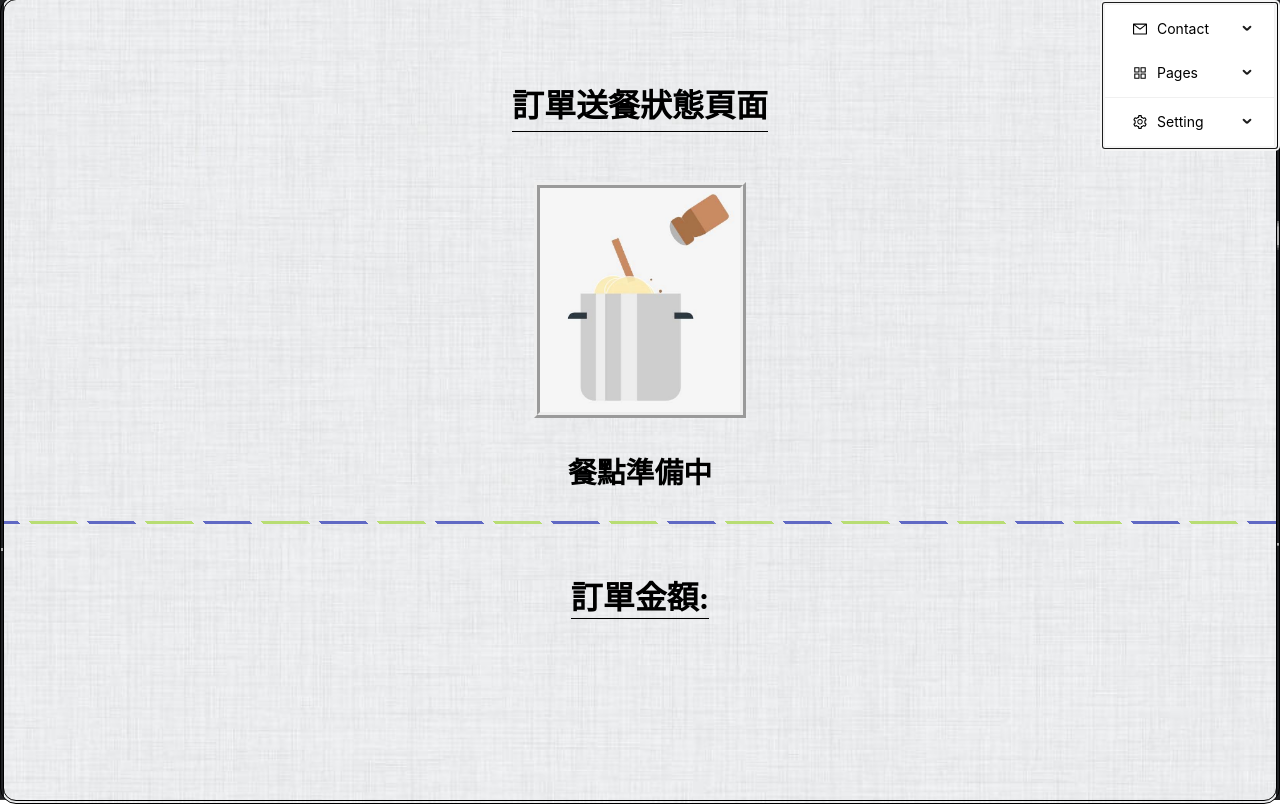
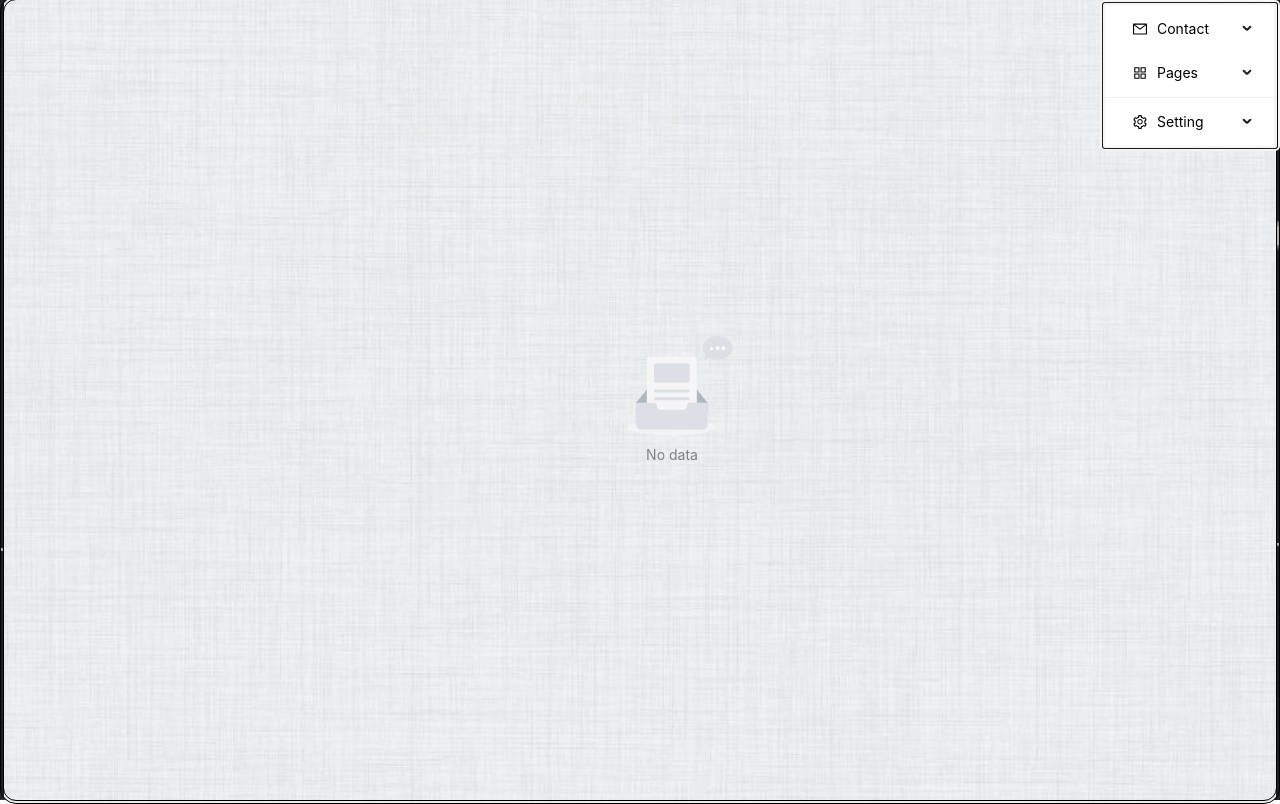
Before and after one commit to itsukif6/orderSystem, a React (Create React App) app in the folder frontend/: page /Track in a window 1280 px wide. Built offline with nearby package versions, Linux system fonts and the light colour scheme; no server answers.

Commit message:
null order screen update

```diff
--- a/frontend/src/Order/Order.css
+++ b/frontend/src/Order/Order.css
@@ -149,3 +149,7 @@ svg {
 .MuiButtonBase-root.MuiButton-root.MuiButton-text.MuiButton-textPrimary.MuiButton-sizeMedium.MuiButton-textSizeMedium.MuiButton-colorPrimary.MuiButton-root.MuiButton-text.MuiButton-textPrimary.MuiButton-sizeMedium.MuiButton-textSizeMedium.MuiButton-colorPrimary.css-1e6y48t-MuiButtonBase-root-MuiButton-root {
   font-size: large;
 }
+
+.css-dev-only-do-not-override-1kuana8.ant-empty{
+  margin-right: 3rem;
+}
--- a/frontend/src/Order/Order.jsx
+++ b/frontend/src/Order/Order.jsx
@@ -13,9 +13,8 @@ import DialogContent from "@mui/material/DialogContent";
 import DialogContentText from "@mui/material/DialogContentText";
 import DialogTitle from "@mui/material/DialogTitle";
 import Slide from "@mui/material/Slide";
-import preparingImg from "./preparing.png";
-import deliveringImg from "./delivering.png";
-import completeImg from "./complete.jpg";
+import { Empty } from "antd";
+
 const Transition = React.forwardRef(function Transition(props, ref) {
   return <Slide direction="up" ref={ref} {...props} />;
 });
@@ -111,7 +110,8 @@ function Order() {
   const [price, setPrice] = useState(null);
   // useState hook to get Order Data
   const [orderData, setOrderData] = useState(null);
-  console.log(orderData);
+  // console.log(orderData);
+
   useEffect(() => {
     getDeliveryStatus();
     getPrice();
@@ -160,7 +160,9 @@ function Order() {
   };
 
   // time settings
-  if (orderData) {
+  if (orderData !== null) {
+    if (orderData !== "false") {
+      console.log(orderData);
       var username = orderData[0];
       var time = orderData[16];
       var timeYY = time.substring(0, 4);
@@ -169,6 +171,7 @@ function Order() {
       var timeHour = time.substring(11, 13);
       var timeMinute = time.substring(14, 16);
       var timeSecond = time.substring(17, 19);
+    }
   }
 
   // Delivery status
@@ -209,6 +212,15 @@ function Order() {
       } else {
         return 0;
       }
+    }
+  };
+
+  const isOrderEmpty = () => {
+    console.log(orderData)
+    if (orderData === null || orderData === undefined || orderData === "false") {
+      return true; // Cart is empty if it's null or undefined
+    } else {
+      return false; // Cart is not empty if it's any other value
     }
   };
 
@@ -285,45 +297,13 @@ function Order() {
       </div>
       {/* main component */}
       <div className="order-componenets">
-        {/* <h1 id="order-data-text">訂單資訊頁面</h1>
-        <div className="food-status">
-          {DeliveryStatus === 1 ? (
-            <div className="food-status-component">
-              <div className="food-img">
-                <img
-                  src={preparingImg}
-                  alt="preparingImg"
-                  className="food-status-img"
-                ></img>
-              </div>
-              <h2 className="order-status-text">餐點準備中</h2>
-            </div>
-          ) : DeliveryStatus === 2 ? (
-            <div>
-              <img
-                src={deliveringImg}
-                alt="deliveringImg"
-                className="food-status-img"
-              ></img>
-              <h2 className="order-status-text">餐點運送中</h2>
+        {isOrderEmpty() ? (
+          // if no Order in this username, show empty icon
+          <div id="empty-component">
+            <Empty />
           </div>
         ) : (
           <div>
-              <img
-                src={completeImg}
-                alt="completeImg"
-                className="food-status-img"
-              ></img>
-              <h2 className="order-status-text">餐點已送達</h2>
-            </div>
-          )}
-        </div> */}
-        {/* <div id="cut-line"></div> */}
-        {/* <div id="order-price-component">
-          <div id="order-price-text">
-            <h2 id="price-text-h2">訂單金額:{price}</h2>
-          </div>
-        </div> */}
             <div id="order-info">
               <h1 className="order-info-text">訂購人</h1>
               <h1 className="order-info-text">訂單時間</h1>
@@ -516,6 +496,8 @@ function Order() {
               <h1 className="user-info-text">{price}</h1>
             </div>
           </div>
+        )}
+      </div>
     </div>
   );
 }
--- a/frontend/src/OrderTrack/OrderTrack.css
+++ b/frontend/src/OrderTrack/OrderTrack.css
@@ -108,3 +108,8 @@ svg {
     margin-top: 3rem;
     font-size: 2rem;
 }
+
+#empty-component1 {
+    margin-top: 21rem;
+    margin-left: 4rem;
+}
--- a/frontend/src/OrderTrack/OrderTrack.jsx
+++ b/frontend/src/OrderTrack/OrderTrack.jsx
@@ -9,6 +9,7 @@ import { Menu } from "antd";
 import preparingImg from "./preparing.png";
 import deliveringImg from "./delivering.png";
 import completeImg from "./complete.jpg";
+import { Empty } from "antd";
 
 const items = [
   {
@@ -102,8 +103,9 @@ function OrderTrack() {
   const [price, setPrice] = useState(null);
 
   useEffect(() => {
+    getPrice();
     getDeliveryStatus();
-    getPrice();
+
     // title
     document.title = "Order Track";
   }, []);
@@ -140,6 +142,15 @@ function OrderTrack() {
     fetch("http://localhost:5000/logOut")
       .then((response) => response.json())
       .then((data) => this.setState({ totalReactPackages: data.total }));
+  };
+
+  const isOrderEmpty = () => {
+    console.log(price)
+    if (price === null || price === undefined || price === false) {
+      return true; // Cart is empty if it's null or undefined
+    } else {
+      return false; // Cart is not empty if it's any other value
+    }
   };
 
   const onClickMenu = (e) => {
@@ -215,8 +226,13 @@ function OrderTrack() {
       </div>
       {/* main component */}
       <div className="ordertrack-componenet">
-        <h1 id="ordertrack-data-text">訂單送餐狀態頁面</h1>
-        <div className="food-status">
+        {isOrderEmpty() ? (
+          // if no Order in this username, show empty icon
+          <div id="empty-component1">
+            <Empty />
+          </div>
+        ) : (
+          <><h1 id="ordertrack-data-text">訂單送餐狀態頁面</h1><div className="food-status">
             {DeliveryStatus === 1 ? (
               <div className="food-status-component">
                 <div className="food-img">
@@ -247,13 +263,12 @@ function OrderTrack() {
                 <h2 className="ordertrack-status-text">餐點已送達</h2>
               </div>
             )}
-        </div>
-        <div id="cut-line"></div>
-        <div id="ordertrack-price-component">
+          </div><div id="cut-line"></div><div id="ordertrack-price-component">
               <div id="ordertrack-price-text">
                 <h2 id="price-text-h2">訂單金額:{price}</h2>
               </div>
-        </div>
+            </div></>
+        )}
       </div>
     </div>
   );
--- a/frontend/src/Staff/Staff.jsx
+++ b/frontend/src/Staff/Staff.jsx
@@ -7,14 +7,19 @@ let headers = {
   "Content-Type": "application/json",
   Accept: "application/json",
 };
+
 function Staff() {
+  const [orderData, setOrderData] = useState(null);
   const [DeliveryStatus, setDeliveryStatus] = useState(1);
   const [Username, setUsername] = useState(null);
   const [submitStatus, setsubmitStatus] = useState(DeliveryStatus);
-  // title
+
+
   useEffect(() => {
+    getOrderData();
     getDeliveryStatus();
     getUsername();
+    // title
     document.title = "Staff setting page";
   }, []);
 
@@ -31,6 +36,19 @@ function Staff() {
       });
   };
 
+  // get Delivery Status
+  const getOrderData = () => {
+    // get Order
+    fetch("http://localhost:5000/getOrder")
+      .then((response) => response.json())
+      .then((data) => {
+
+        setOrderData(data);
+      })
+      .catch((e) => {
+        console.log(e);
+      });
+  };
 
   // get Delivery Status
   const getUsername = () => {
@@ -138,8 +156,16 @@ function Staff() {
     };
   };
 
+  const checkPassword = () => {
+    if (value === 12345678) {
+      console.log("1");
+    }
+  };
+
+  console.log(orderData)
   return (
     <div id="welcome-component">
+      <>
         {showPasswordComponent && (
           <div id="password">
             <form onSubmit={handleSubmit} id="staff-password-component">
@@ -150,12 +176,13 @@ function Staff() {
             {result && <p>{result}</p>}
           </div>
         )}
+        {/* {checkPassword} */}
         {showChangeInput && (
           <div id="change-input">
             <div id="text-component">
               <h1 className="username-text">更改使用狀態:</h1>
               <h1 className="username-text">
-              使用者: {Username ? Username : <>沒有使用者</>}
+                使用者: {(orderData !== "false") ? Username : <>沒有使用者</>}
               </h1>
             </div>
             {Username !== null ? (
@@ -180,8 +207,7 @@ function Staff() {
                         value: "已送達",
                         label: "已送達",
                       },
-                  ]}
-                />
+                    ]} />
                 </Space>
                 <Flex gap="small" wrap>
                   <Button type="primary" onClick={changeStatus}>
@@ -194,6 +220,7 @@ function Staff() {
             )}
           </div>
         )}
+      </>
     </div>
   );
 }
```
Also changed, not shown: frontend/src/Staff/Staff.css (+12 -1 lines), 1 other file (tests, documents, lock files or other folders). Lines whose indentation alone changed are shown as unchanged.
